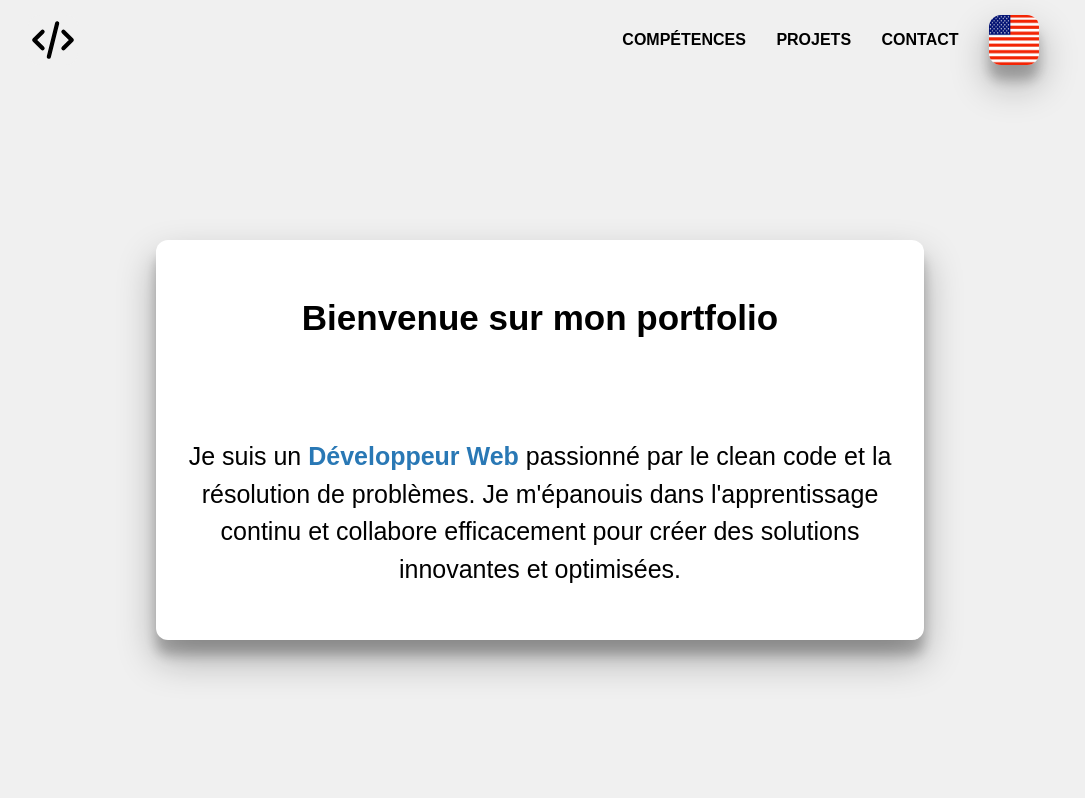
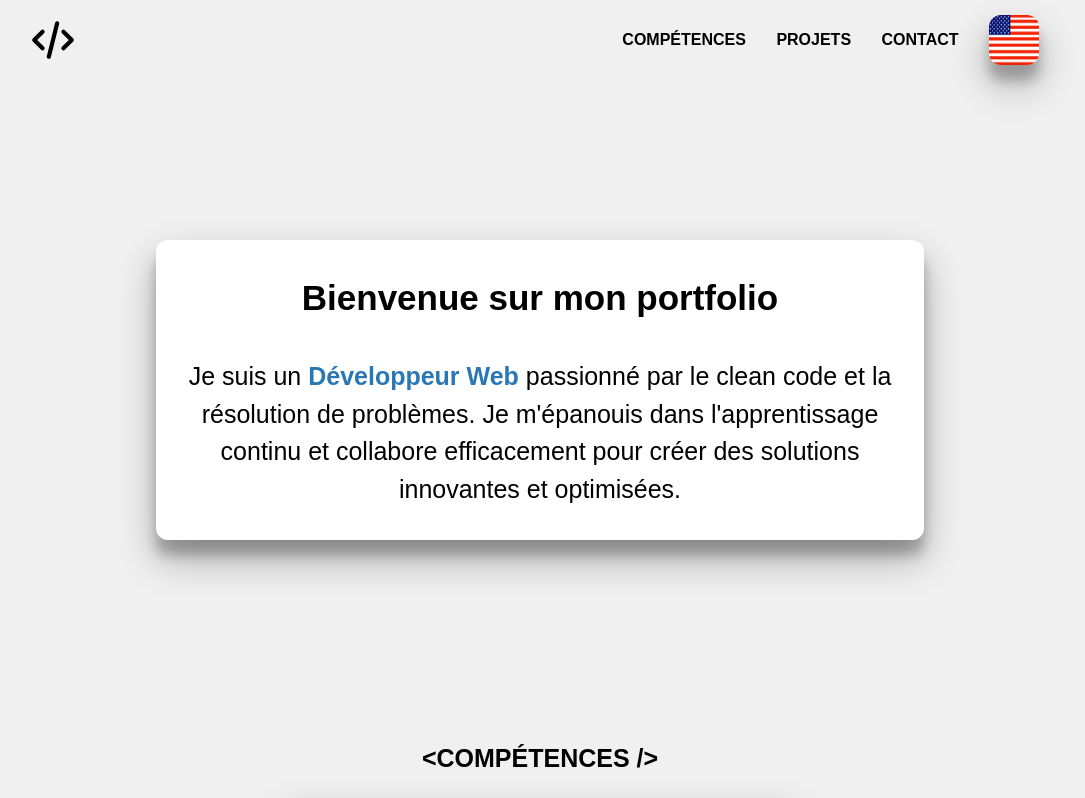
Before and after one commit to PingrisAlexis/portfolio, a React (Create React App) app: page / in a window 1280 px wide. Shown: the top 798 px of the page, without its empty margins (100-1185 px from the left). Built offline with nearby package versions, Linux system fonts and the light colour scheme.

Commit message:
Optimize UI About section

```diff
--- a/src/components/about/About.module.scss
+++ b/src/components/about/About.module.scss
@@ -3,24 +3,22 @@
   flex-direction: column;
   justify-content: space-around;
   align-items: center;
-  padding: 1rem;
   text-align: center;
   width: 60vw;
-  min-height: 50vh;
+  height: 30rem;
   margin: auto;
   padding: 1.5rem;
   margin-bottom: 20rem;
   margin-top: 20vh;
-    @media (max-width: 700px) {
+    @media (max-width: 1000px) {
       width: 90vw !important;
     }
     h1 {
-      @media (max-width: 700px) {
+      @media (max-width: 1000px) {
         font-size: 3rem !important;
       }
     }
     div {
-      margin-top: 20px;
       display: flex;
       flex-direction: row;
       p {
@@ -36,7 +34,6 @@
     }
     .description {
       display: inline-block;
-      margin-top: 20px;
       font-size: 20px;
       font-weight: 300;
       p {
```
Also changed, not shown: src/components/about/About.jsx (+0 -11 lines).
